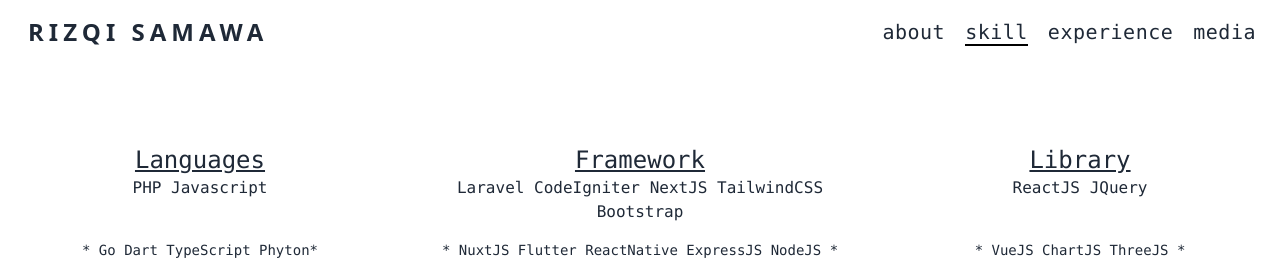
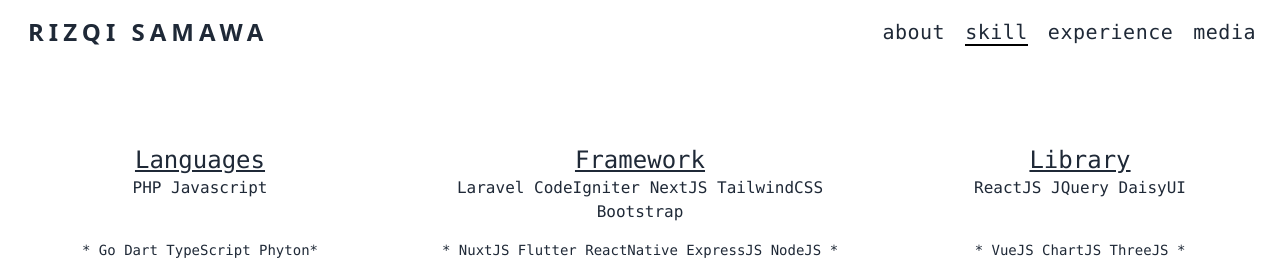
Before and after one commit to rizqisamawa/portfolio, a Next.js app: page /skill in a window 1280 px wide. Shown: the top 266 px of the page. Built offline with nearby package versions, Linux system fonts and the light colour scheme.

Commit message:
update data library

```diff
--- a/pages/skill.js
+++ b/pages/skill.js
@@ -28,7 +28,7 @@
           </div>
           <div>
             <p className="text-2xl font-mono underline">Library</p>
-            <p className="text-1xl font-mono">ReactJS JQuery</p>
+            <p className="text-1xl font-mono">ReactJS JQuery DaisyUI</p>
             <p className="text-sm font-mono md:mt-10">
               * VueJS ChartJS ThreeJS *
             </p>
```
